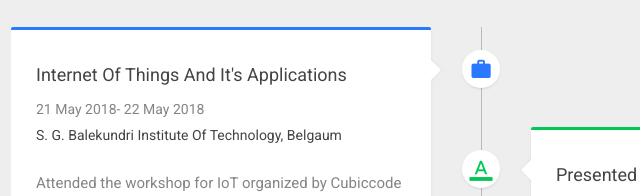
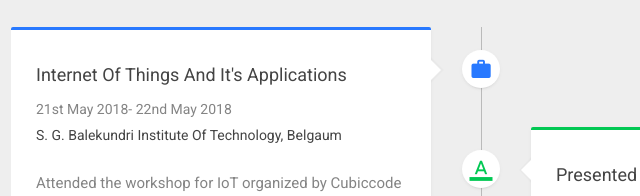
Before and after one commit to prajotkulkarni/repo, a plain HTML site: page resume/index.html in a window 1280 px wide. Shown: the part 2531-2727 px from the top of the page, 159-799 px from the left. Drawn offline with Linux system fonts and the light colour scheme.

Commit message:
Update index.html

```diff
--- a/resume/index.html
+++ b/resume/index.html
@@ -535,7 +535,7 @@
 										<div class="timeline-panel mdl-card mdl-shadow--2dp pt-30 pb-30 border-top-blue">
 											<div class="timeline-heading">
 												<h4 class="mb-10">Internet of things and it's applications</h4>
-												 <span class="duration mb-5">21 may 2018- 22 may 2018</span>
+												 <span class="duration mb-5">21st may 2018- 22nd may 2018</span>
 												<span class="institution">S. G. Balekundri Institute of Technology, Belgaum</span>
 											</div>
 											<div class="timeline-body">
```
